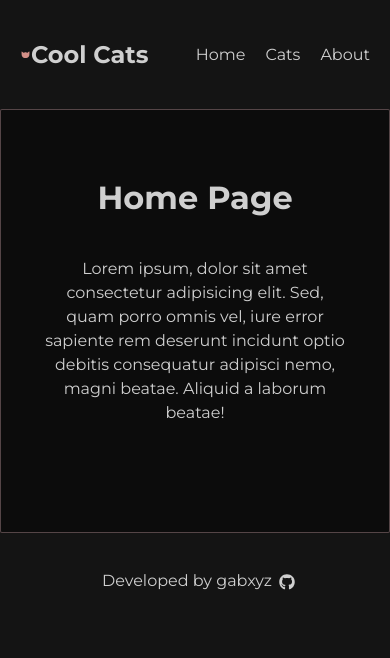
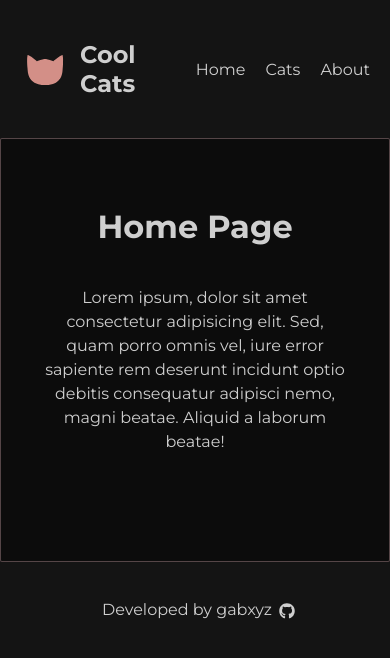
Before and after one commit to gabxyz/cool-cats-gatsby, a Gatsby site: page / in a window 390 px wide. Built offline with nearby package versions, Linux system fonts and the light colour scheme; Gatsby itself is replaced by a stand-in of ours.

Commit message:
fix responsiveness issue on the navbar

```diff
--- a/src/components/Navbar.js
+++ b/src/components/Navbar.js
@@ -5,11 +5,7 @@ export default function Navbar() {
   return (
     <nav>
       <div className="logo">
-        <img
-          src="/catLogo.svg"
-          alt="Cat face silhouette"
-          style={{ maxWidth: "7%" }}
-        ></img>
+        <img src="/catLogo.svg" alt="Cat face silhouette"></img>
         <h1>Cool Cats</h1>
       </div>
       <div className="links">
--- a/src/styles/global.css
+++ b/src/styles/global.css
@@ -73,6 +73,12 @@ nav a:hover {
   justify-content: flex-start;
   margin-left: 20px;
 }
+.logo img {
+  width: 50px;
+  height: 50px;
+  border-radius: 50%;
+  margin-right: 10px;
+}
 
 .catCard {
   display: flex;
```
Also changed, not shown: src/styles/cats.module.css (+7 -0 lines).
